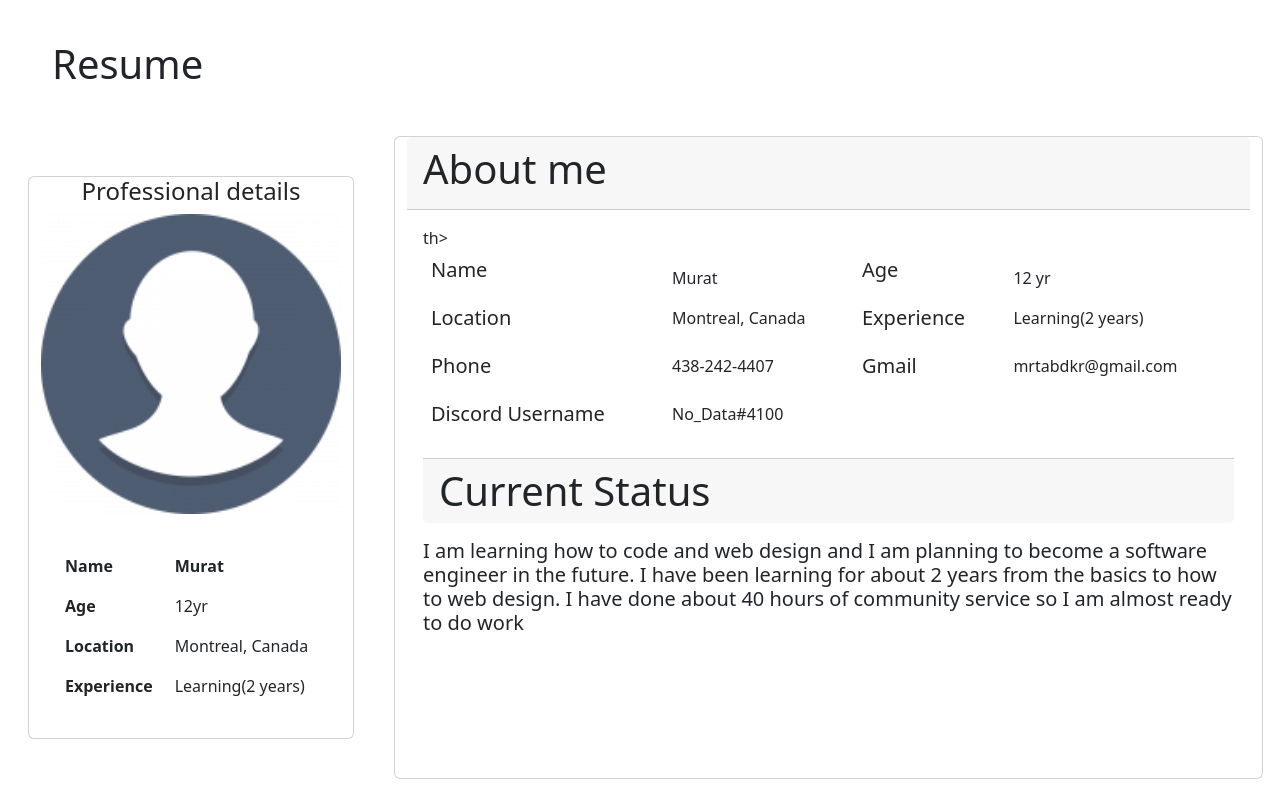
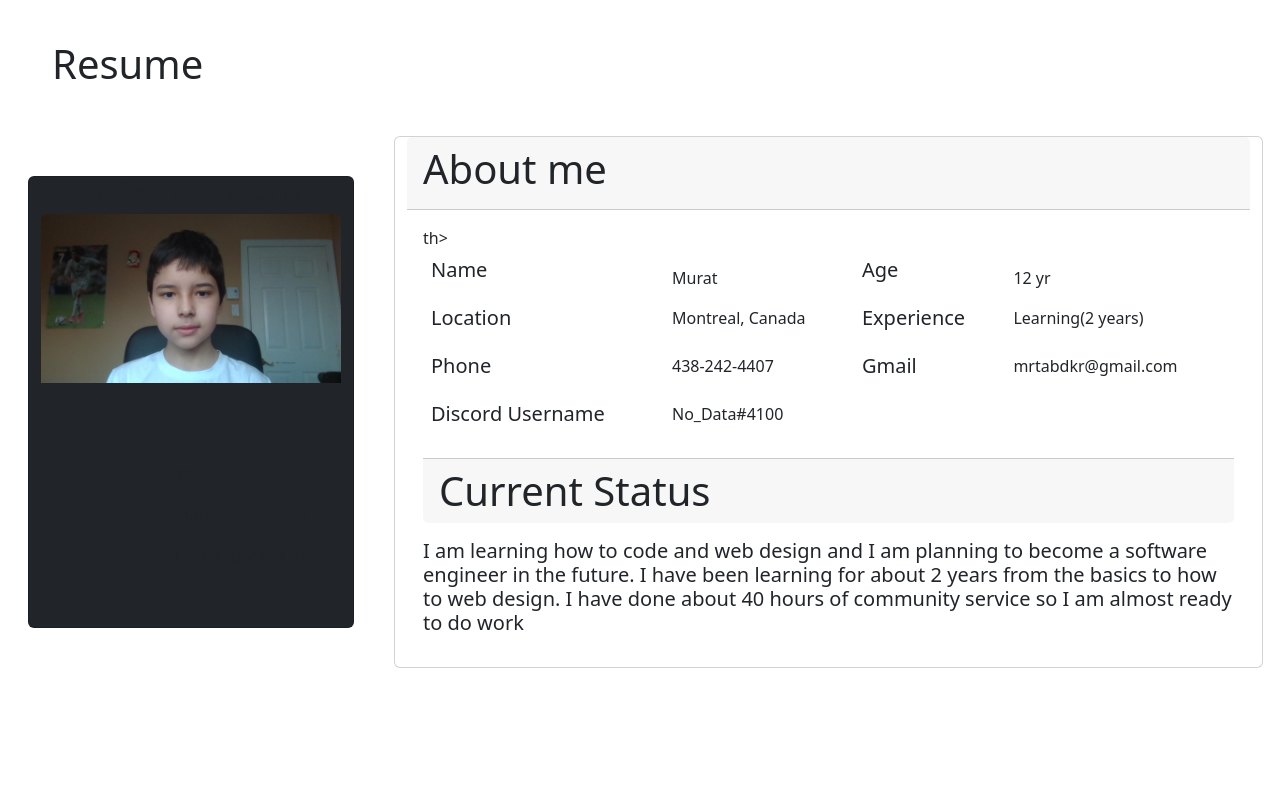
Before and after one commit to Muratcoder123/CV-homework, a plain HTML site: page index.html in a window 1280 px wide. Drawn offline with nearby package versions, Linux system fonts and the light colour scheme.

Commit message:
changed color of card

```diff
--- a/index.html
+++ b/index.html
@@ -14,9 +14,9 @@
     </Div>
 </div>
 <div class="row">
-<div class="card col-3" style="margin: 40px;">
+<div class="card bg-dark col-3" style="margin: 40px;">
     <h4 class="card-title text-center">Professional details</h4>
-    <img class="card-img-top col-12" src="Profile-180x180.png" alt="Card image">
+    <img class="card-img-top col-12" src="WIN_20220302_09_57_24_Pro.jpg" alt="Card image">
     <div class="card-body">
     <p class="card-text">
       <table class="table table-borderless col-12">
```
Also changed, not shown: Profile-180x180.png (deleted), WIN_20220302_09_57_24_Pro.jpg (added).
